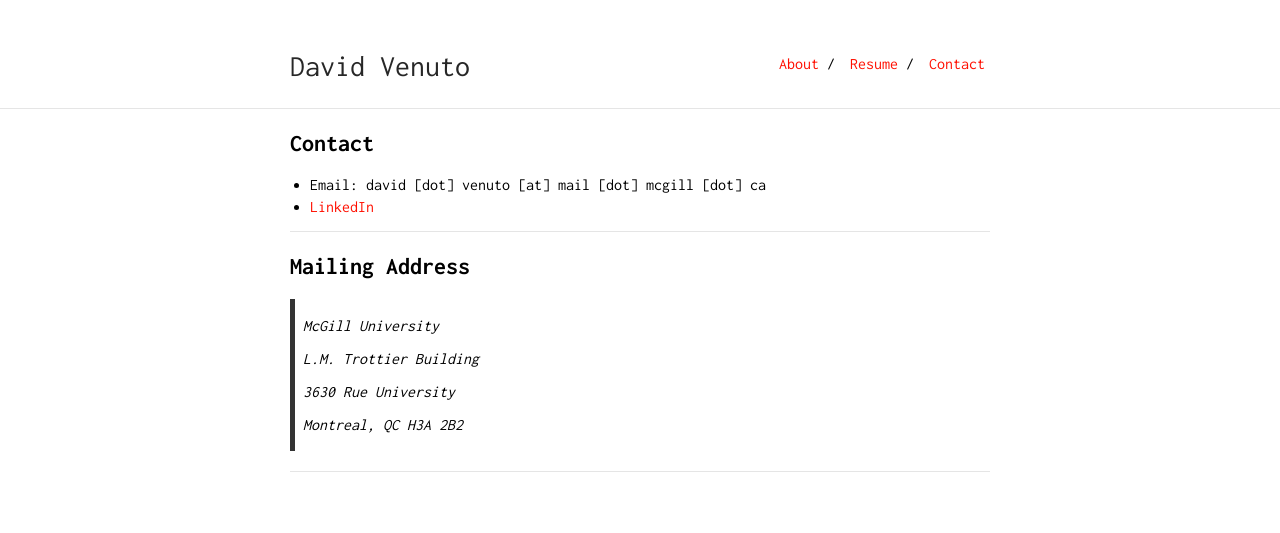
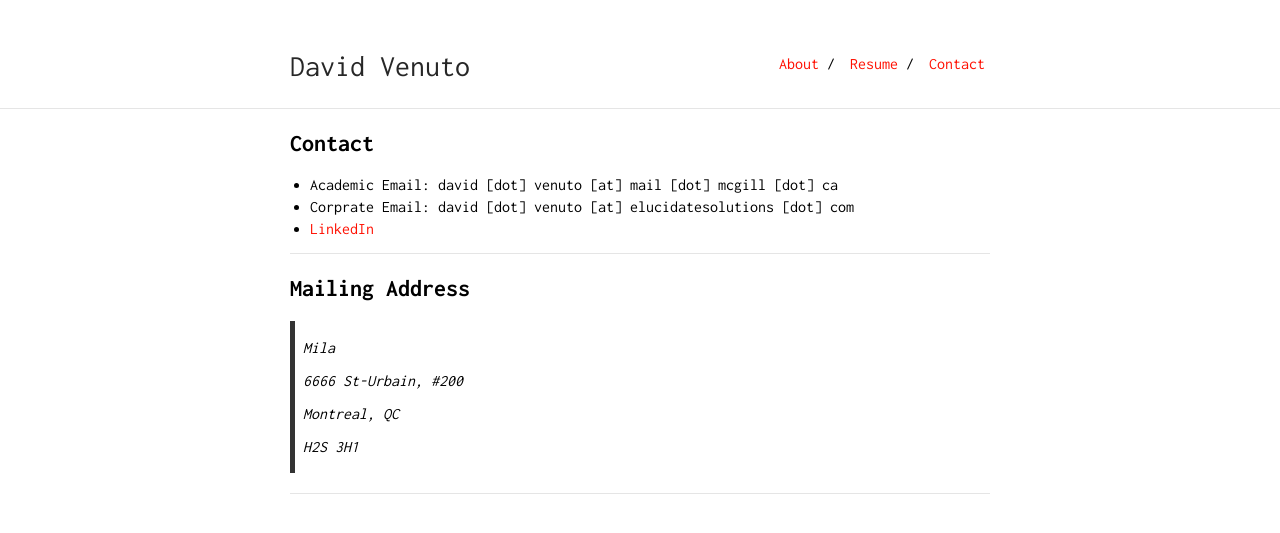
Before and after one commit to dvVenuto/dvvenuto.github.io, a Jekyll site: the page built from contact.md, in a window 1280 px wide. Shown: the top 533 px of the page. Built offline with Jekyll 4.4.1, drawn with Linux system fonts in a browser that asks for light colours; our own code applies the rules of GitHub Pages for plain Markdown files.

Commit message:
Update contact.md

```diff
--- a/contact.md
+++ b/contact.md
@@ -5,19 +5,20 @@ is_contact: true
 
 ## Contact
 
-* Email: david [dot] venuto [at] mail [dot] mcgill [dot] ca
+* Academic Email: david [dot] venuto [at] mail [dot] mcgill [dot] ca
+* Corprate Email: david [dot] venuto [at] elucidatesolutions [dot] com
 * [LinkedIn](https://www.linkedin.com/in/david-venuto-53344b9a/)
 
 ---
 
 ## Mailing Address
 
-> McGill University
+> Mila
 >
-> L.M. Trottier Building
+> 6666 St-Urbain, #200
 >
-> 3630 Rue University
+> Montreal, QC
 >
-> Montreal, QC H3A 2B2
+> H2S 3H1
 
 ---
```
